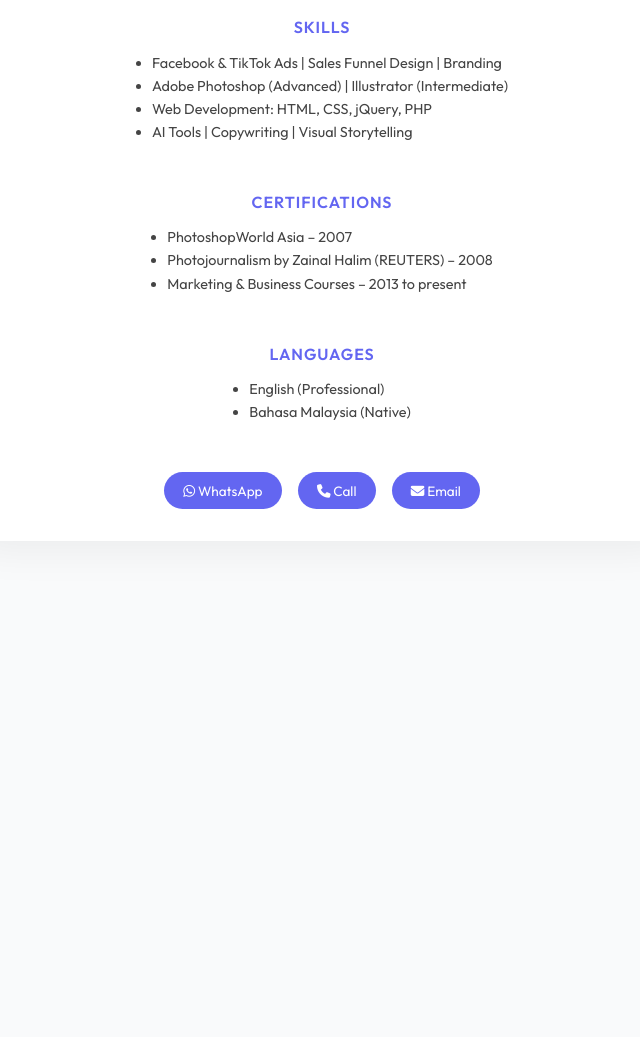
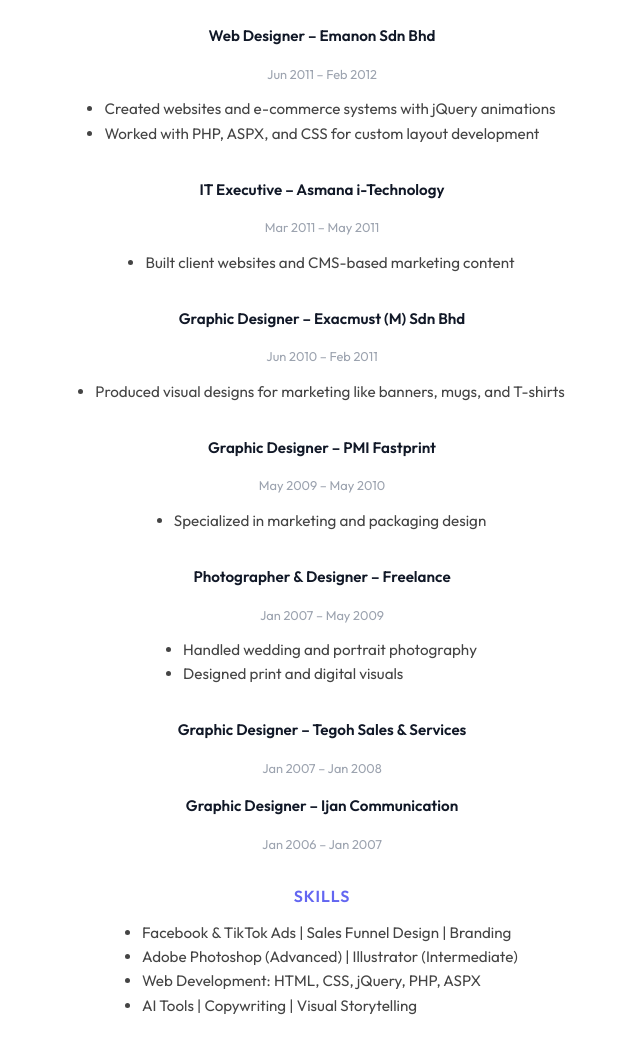
Before and after one commit to onealienz/resume, a plain HTML site: page index.htm in a window 1280 px wide. Shown: the part 1000-2037 px from the top of the page, without its empty margins (318-958 px from the left). Before the commit the page ends 1605 px from the top, so only its background shows below. Drawn offline with Linux system fonts and the light colour scheme; files whose address does not match are found by name.

Commit message:
Update index.htm

```diff
--- a/index.htm
+++ b/index.htm
@@ -80,7 +80,7 @@
       color: #6366f1;
     }
     p, li {
-      font-size: 0.9rem;
+      font-size: 0.95rem;
       line-height: 1.6;
       color: #444;
     }
@@ -173,6 +173,44 @@
       <ul>
         <li>Redesigned UI/UX for mobile platforms and digital assets</li>
       </ul>
+
+      <p class="job-title">Web Designer – Emanon Sdn Bhd</p>
+      <p class="job-date">Jun 2011 – Feb 2012</p>
+      <ul>
+        <li>Created websites and e-commerce systems with jQuery animations</li>
+        <li>Worked with PHP, ASPX, and CSS for custom layout development</li>
+      </ul>
+
+      <p class="job-title">IT Executive – Asmana i-Technology</p>
+      <p class="job-date">Mar 2011 – May 2011</p>
+      <ul>
+        <li>Built client websites and CMS-based marketing content</li>
+      </ul>
+
+      <p class="job-title">Graphic Designer – Exacmust (M) Sdn Bhd</p>
+      <p class="job-date">Jun 2010 – Feb 2011</p>
+      <ul>
+        <li>Produced visual designs for marketing like banners, mugs, and T-shirts</li>
+      </ul>
+
+      <p class="job-title">Graphic Designer – PMI Fastprint</p>
+      <p class="job-date">May 2009 – May 2010</p>
+      <ul>
+        <li>Specialized in marketing and packaging design</li>
+      </ul>
+
+      <p class="job-title">Photographer & Designer – Freelance</p>
+      <p class="job-date">Jan 2007 – May 2009</p>
+      <ul>
+        <li>Handled wedding and portrait photography</li>
+        <li>Designed print and digital visuals</li>
+      </ul>
+
+      <p class="job-title">Graphic Designer – Tegoh Sales & Services</p>
+      <p class="job-date">Jan 2007 – Jan 2008</p>
+
+      <p class="job-title">Graphic Designer – Ijan Communication</p>
+      <p class="job-date">Jan 2006 – Jan 2007</p>
     </div>
 
     <div class="section">
@@ -180,7 +218,7 @@
       <ul>
         <li>Facebook & TikTok Ads | Sales Funnel Design | Branding</li>
         <li>Adobe Photoshop (Advanced) | Illustrator (Intermediate)</li>
-        <li>Web Development: HTML, CSS, jQuery, PHP</li>
+        <li>Web Development: HTML, CSS, jQuery, PHP, ASPX</li>
         <li>AI Tools | Copywriting | Visual Storytelling</li>
       </ul>
     </div>
```
